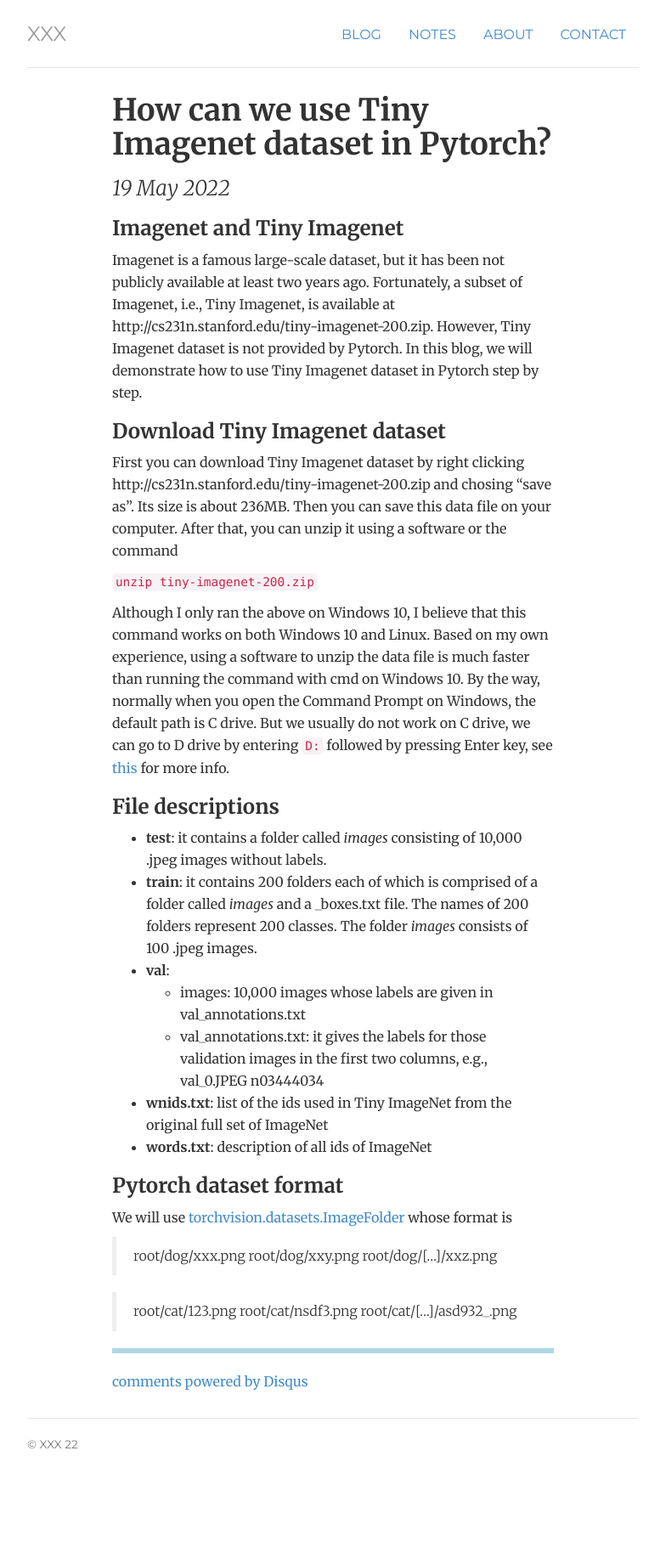
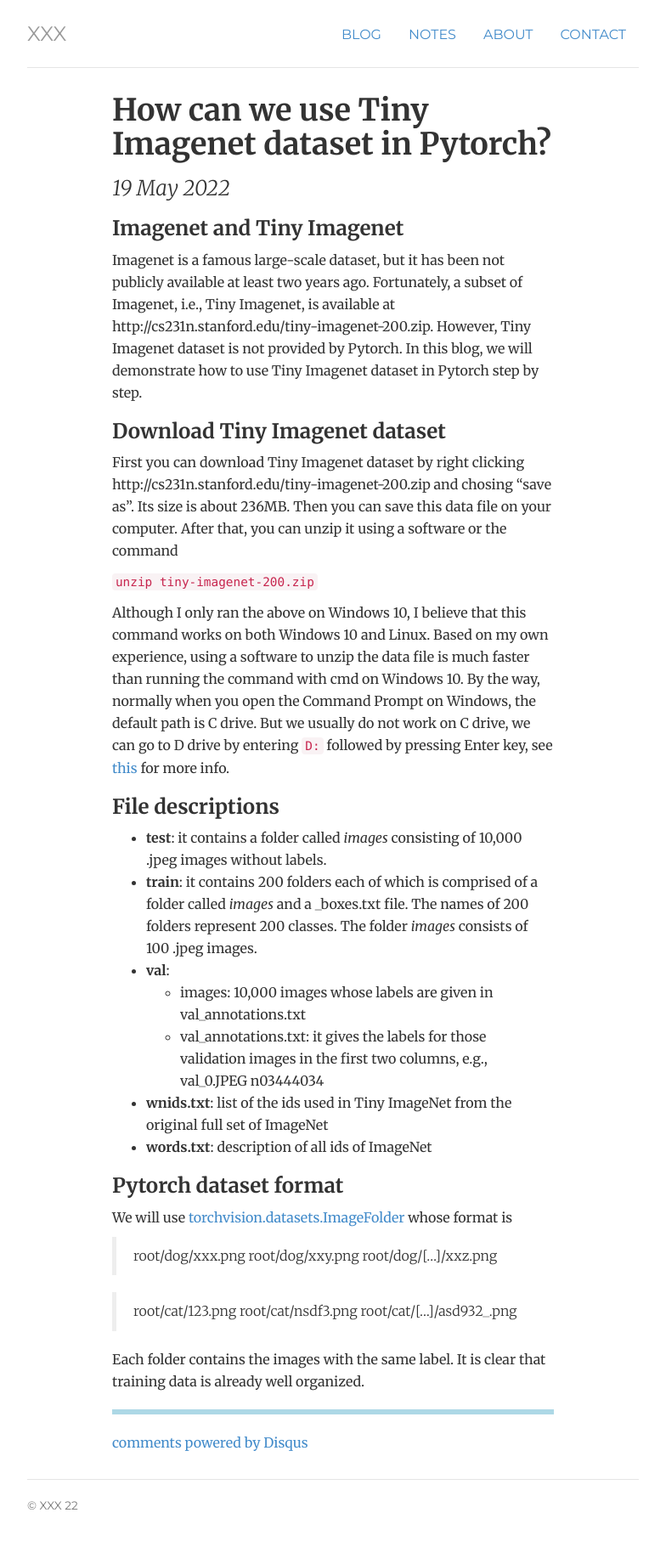
Before and after one commit to mathfirst/mathfirst.github.io, a Jekyll site: the page built from _posts/2022-05-19-How-Can-We-Use-Tiny-Imagenet-Dataset-in-Pytorch.md, in a window 1280 px wide. Shown: the whole page at 85% size, without its empty margins (248-1012 px from the left). Built offline with Jekyll 4.4.1, drawn with Linux system fonts in a browser that asks for light colours; comment, search, counter and statistics services are not loaded; before the commit the page ends 1762 px from its top, so only the background shows below that.

Commit message:
update blog

```diff
--- a/_posts/2022-05-19-How-Can-We-Use-Tiny-Imagenet-Dataset-in-Pytorch.md
+++ b/_posts/2022-05-19-How-Can-We-Use-Tiny-Imagenet-Dataset-in-Pytorch.md
@@ -37,3 +37,5 @@ We will use [torchvision.datasets.ImageFolder](http://pytorch.org/vision/main/ge
 > root/cat/123.png
 > root/cat/nsdf3.png
 > root/cat/[...]/asd932_.png
+
+Each folder contains the images with the same label. It is clear that training data is already well organized.
```
